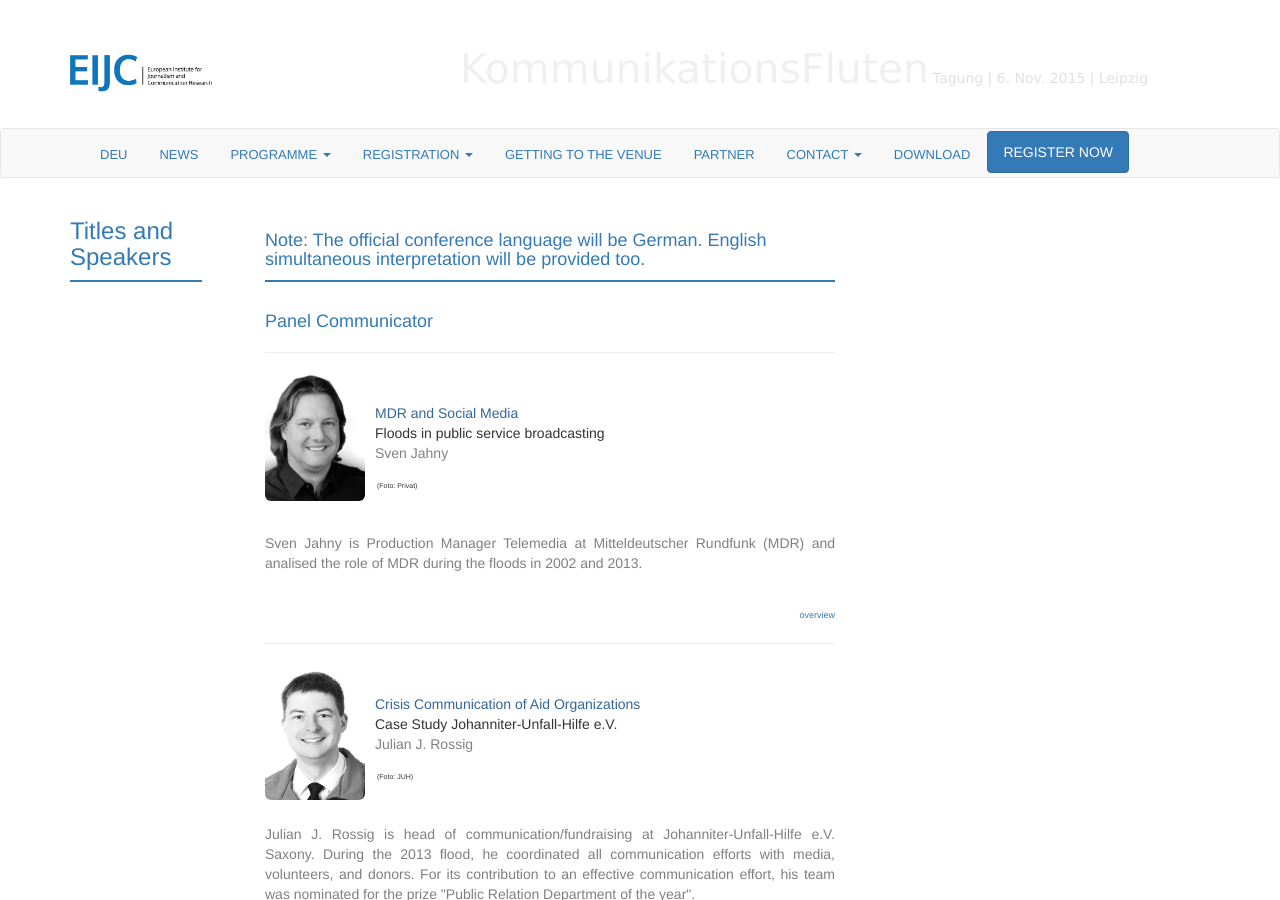
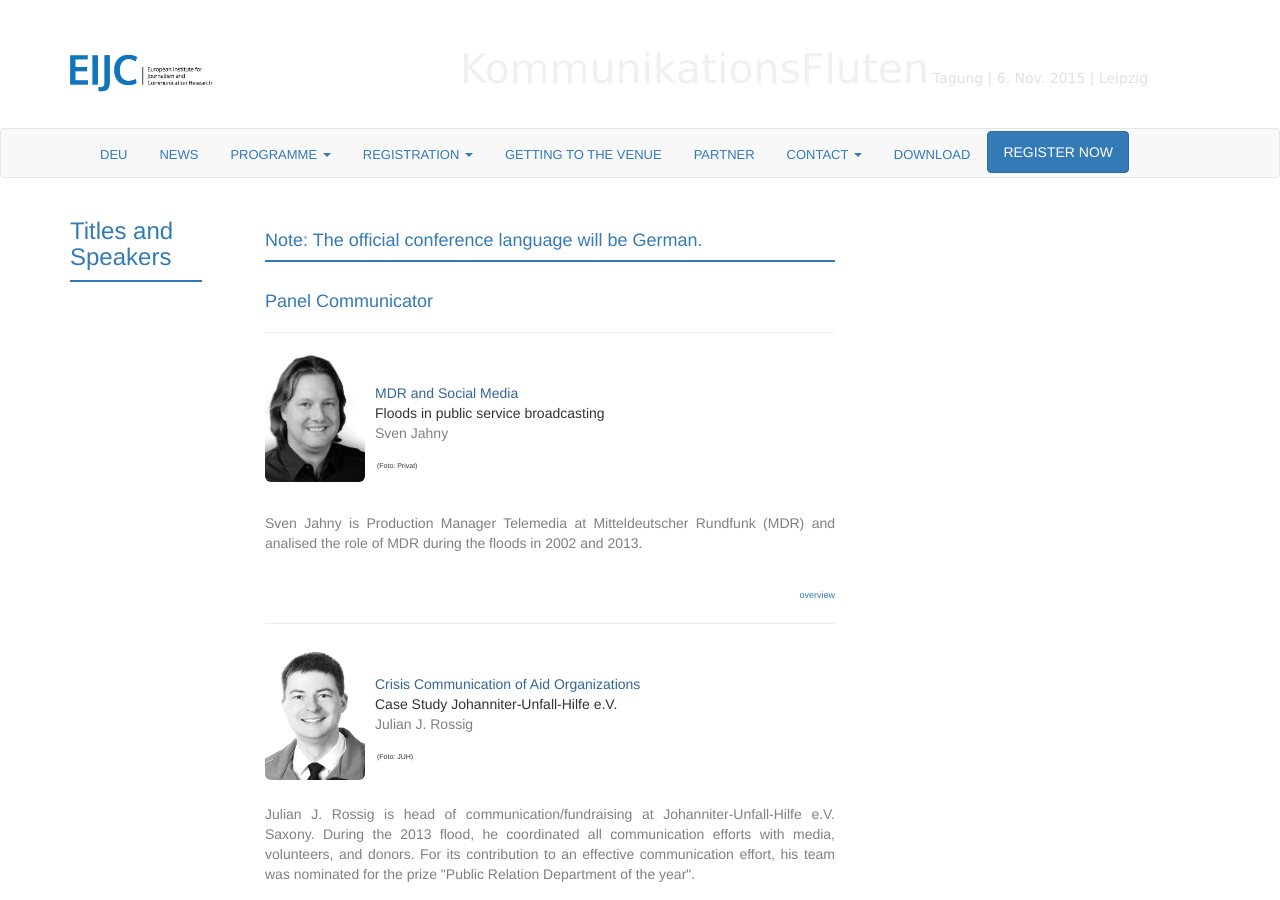
Before and after one commit to susedev/test, a Jekyll site: the page built from titles-and-speakers.html, in a window 1280 px wide and 900 px high. Built offline with Jekyll 4.4.1, drawn with Linux system fonts in a browser that asks for light colours; nearby versions of some CDN libraries.

Commit message:
Update titles-and-speakers.html

```diff
--- a/titles-and-speakers.html
+++ b/titles-and-speakers.html
@@ -2,7 +2,7 @@
 title: Titles and Speakers
 language: en
 ---
-<h3 style="margin-top: 33px;">Note: The official conference language will be German. English simultaneous interpretation will be provided too.</h3>
+<h3 style="margin-top: 33px;">Note: The official conference language will be German.</h3>
 
 <div class="box" style="background-color: #337AB7; height:2px; margin-top:3px; margin-bottom:30px;">&nbsp;</div>
 
```
